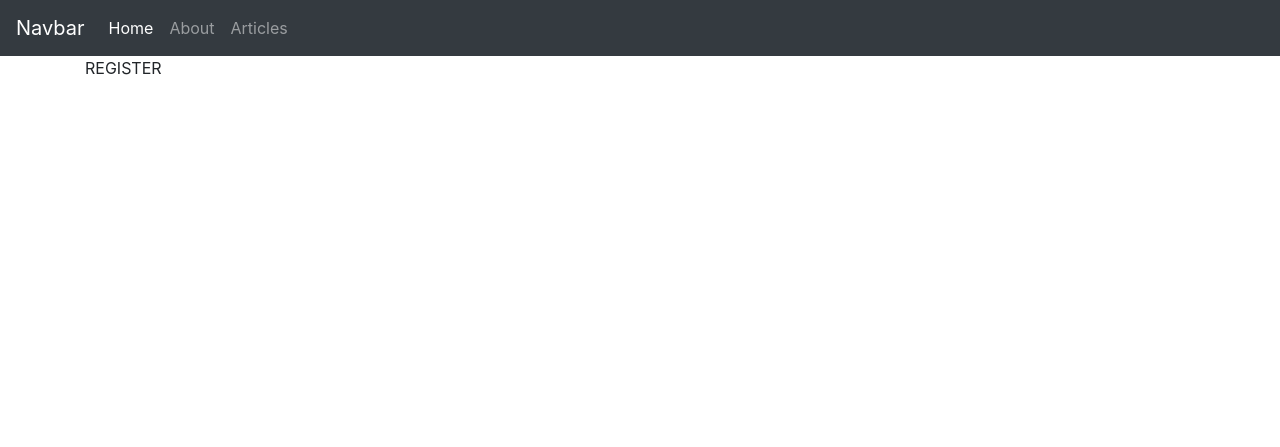
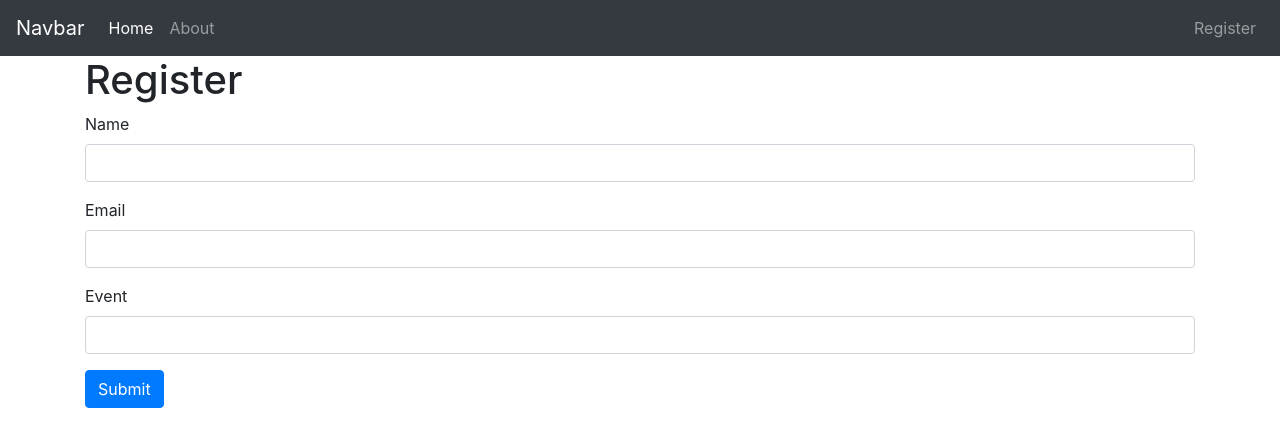
Before and after one commit to soaresilva/flask-test, a Flask app: page /register in a window 1280 px wide. Shown: the top 447 px of the page. Run offline with Flask 2, Linux system fonts and the light colour scheme; parts of the project's set-up code (start-up, migrations or seed data) failed here and were passed over; some libraries are stand-ins or nearby versions.

Commit message:
added registration form

```diff
--- a/app.py
+++ b/app.py
@@ -1,47 +1,30 @@
 from flask import Flask, render_template, flash, redirect, url_for, session, logging, request
-from data import articles
-from wtforms import Form, StringField, TextAreaField, PasswordField, validators
-# from flask_mysqldb import MySQL
-# from passlib.hash import sha256_crypt
+from flask_mysqldb import MySQL
+from wtforms import Form, StringField, validators
 
 app = Flask(__name__)
 
-Articles = articles()
+# Config MySQL
+app.config['MYSQL_HOST'] = 'localhost'
+app.config['MYSQL_PORT'] = '3306'
+app.config['MYSQL_UNIX_SOCKET'] = '/Applications/mampstack-7.3.13-0/mysql/tmp/mysql.sock'
+app.config['MYSQL_USER'] = 'root'
+app.config['MYSQL_PASSWORD'] = 'rootroot'
+app.config['MYSQL_DB'] = 'flask_event_reg'
+app.config['MYSQL_CURSORCLASS'] = 'DictCursor'
+mysql = MySQL(app)
 
 
 @app.route("/")
-def welcome():
-    return render_template("welcome.html",
-                           message="Here's a message from the view.")
+def index():
+    return render_template("welcome.html")
 
 
-# About
-@app.route('/about')
-def about():
-    return render_template('about.html')
-
-
-# Articles
-@app.route('/articles')
-def articles():
-    return render_template('articles.html', articles=Articles)
-
-
-# Each article
-@app.route('/article/<string:id>/')
-def each_article(id):
-    return render_template('article.html', id=id)
-
-
+# Register form class
 class RegisterForm(Form):
     name = StringField('Name', [validators.Length(min=1, max=50)])
-    username = StringField('Username', [validators.Length(min=4, max=25)])
     email = StringField('Email', [validators.Length(min=6, max=50)])
-    password = PasswordField('Password', [
-        validators.DataRequired(),
-        validators.EqualTo('confirm', message='Passwords do not match')
-        ])
-    confirm = PasswordField('Confirm Password')
+    event = StringField('Event', [validators.Length(min=4, max=25)])
 
 
 # Register
@@ -49,9 +32,26 @@ class RegisterForm(Form):
 def register():
     form = RegisterForm(request.form)
     if request.method == 'POST' and form.validate():
-        return render_template('register.html')
+        name = form.name.data
+        email = form.email.data
+        event = form.event.data
+
+        # Cursor
+        cur = mysql.connection.cursor()
+
+        cur.execute("INSERT INTO users(name, email, event) VALUES(%s, %s, %s)", (name, email, event))
+
+        # Send to DB
+        mysql.connection.commit()
+
+        # Close connection
+        cur.close()
+
+        flash('Thanks for your registration.', 'success')
+
     return render_template('register.html', form=form)
 
 
 if __name__ == '__main__':
+    app.secret_key('secret123')
     app.run(debug=True)
--- a/templates/about.html
+++ /dev/null
@@ -1,6 +0,0 @@
-{% extends 'layout.html' %}
-
-{% block body %}
-  <h1>About Us</h1>
-  <p>Lorem ipsum dolor sit amet, consectetur adipisicing elit, sed do eiusmod tempor incididunt ut labore et dolore magna aliqua. Ut enim ad minim veniam, quis nostrud exercitation ullamco laboris nisi ut aliquip ex ea commodo consequat. Duis aute irure dolor in reprehenderit in voluptate velit esse cillum dolore eu fugiat nulla pariatur. Excepteur sint occaecat cupidatat non proident, sunt in culpa qui officia deserunt mollit anim id est laborum.</p>
-{% endblock %}
--- a/templates/article.html
+++ /dev/null
@@ -1,5 +0,0 @@
-{% extends 'layout.html' %}
-
-{% block body %}
-  <h1>{{id}}</h1>
-{% endblock %}
--- /dev/null
+++ b/templates/includes/_formhelpers.html
@@ -0,0 +1,9 @@
+{% macro render_field(field) %}
+  {{ field.label }}
+  {{ field(**kwargs)|safe }}
+  {% if field.errors %}
+    {% for error in field.errors %}
+      <span class="help-inline">{{ error }}</span>
+    {% endfor %}
+  {% endif %}
+{% endmacro %}
--- /dev/null
+++ b/templates/includes/_messages.html
@@ -0,0 +1,15 @@
+{% with messages = get_flashed_messages(with_categories=true) %}
+  {% if messages %}
+    {% for category, message in messages %}
+      <div class="alert alert-{{ category }}">{{ message }}</div>
+    {% endfor %}
+  {% endif %}
+{% endwith %}
+
+{% if error %}
+  <div class="alert alert-danger">{{error}}</div>
+{% endif %}
+
+{% if msg %}
+  <div class="alert alert-success">{{msg}}</div>
+{% endif %}
--- a/templates/includes/_navbar.html
+++ b/templates/includes/_navbar.html
@@ -1,8 +1,5 @@
 <nav class="navbar navbar-expand-md navbar-dark bg-dark">
   <a class="navbar-brand" href="#">Navbar</a>
-  <button class="navbar-toggler" type="button" data-toggle="collapse" data-target="#navbarsExampleDefault" aria-controls="navbarsExampleDefault" aria-expanded="false" aria-label="Toggle navigation">
-    <span class="navbar-toggler-icon"></span>
-  </button>
 
   <div class="collapse navbar-collapse" id="navbarsExampleDefault">
     <ul class="navbar-nav mr-auto">
@@ -12,8 +9,10 @@
       <li class="nav-item">
         <a class="nav-link" href="/about">About</a>
       </li>
+    </ul>
+    <ul class="navbar-nav navbar-right">
         <li class="nav-item">
-        <a class="nav-link" href="/articles">Articles</a>
+        <a class="nav-link" href="/register">Register</a>
       </li>
     </ul>
   </div>
--- a/templates/layout.html
+++ b/templates/layout.html
@@ -9,6 +9,7 @@
     {% include 'includes/_navbar.html' %}
 
     <div class="container">
+        {% include 'includes/_messages.html' %}
         {% block body %}{% endblock %}
     </div>
 
--- a/templates/register.html
+++ b/templates/register.html
@@ -1,5 +1,18 @@
 {% extends 'layout.html' %}
 
 {% block body %}
-REGISTER
+    <h1>Register</h1>
+    {% from "includes/_formhelpers.html" import render_field %}
+    <form method="POST" action="">
+        <div class="form-group">
+            {{render_field(form.name, class="form-control")}}
+        </div>
+        <div class="form-group">
+            {{render_field(form.email, class="form-control")}}
+        </div>
+        <div class="form-group">
+            {{render_field(form.event, class="form-control")}}
+        </div>
+        <p><input type="submit" class="btn btn-primary" value="Submit"></p>
+    </form>
 {% endblock %}
--- a/templates/welcome.html
+++ b/templates/welcome.html
@@ -2,7 +2,7 @@
 
 {% block body %}
   <div class="jumbotron text-center">
-    <h1>Welcome To FlaskApp</h1>
-    <p class="lead">{{message}}</p>
+    <h1>Registration</h1>
+    <p class="lead">Register for Events</p>
   </div>
 {% endblock %}
```
Also changed, not shown: data.py (deleted, +0 -25 lines), templates/articles.html (deleted, +0 -12 lines), 1 other file.
